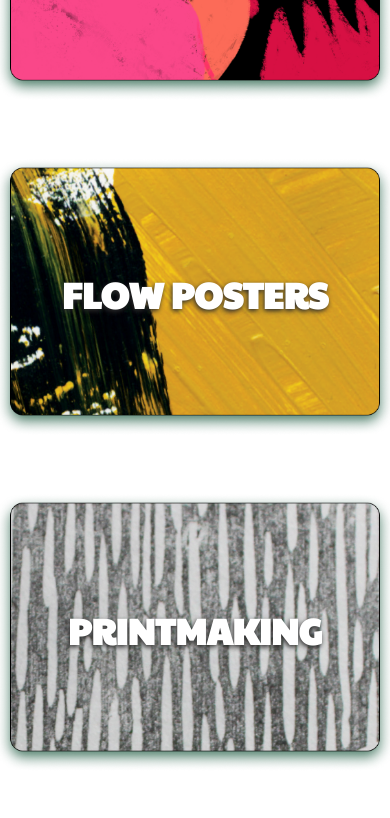
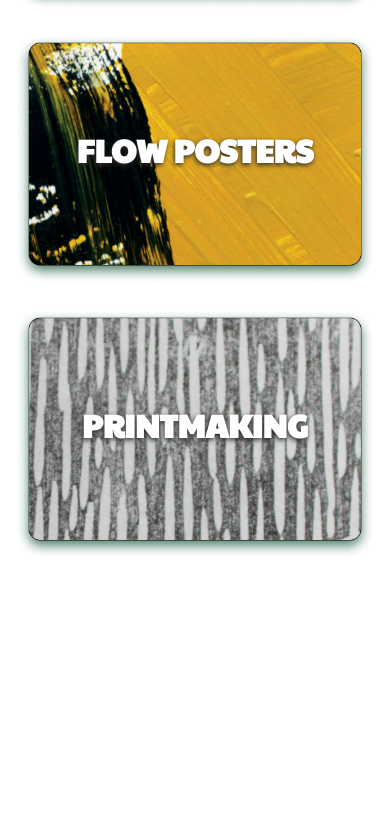
Before and after one commit to askalos/Skalos-Portfoilio-Site, a plain HTML site: page work.html in a window 390 px wide. Shown: the part 576-1394 px from the top of the page. After the commit the page ends 1167 px from the top, so only its background shows below. Drawn offline with nearby package versions, Linux system fonts and the light colour scheme.

Commit message:
Tim's Upload
Workgrid all fixed, ready to launch tonight.

```diff
--- a/css/style.css
+++ b/css/style.css
@@ -392,13 +392,13 @@ section{
   margin: 0 auto;
   flex-direction: row;
   flex-wrap: wrap;
-  width: 90%;
+  width: 100%;
   text-shadow: -1px 2px 5px rgb(44, 44, 44);
 }
 
 
 .work_section img{
-  width: 400px;
+  width: 550px;
 }
 
 .portfoliobutton{
@@ -406,13 +406,13 @@ section{
   justify-content: center;
   align-items: center;
   flex-direction: column;
-  margin: 3%;
+  margin: 2% 0% -4% 0%;
 }
 
 .portfoliobutton a {
   z-index: 1;
   position: relative;
-  top: -160px;
+  top: -220px;
   color: #fff;
 }
 
@@ -533,6 +533,10 @@ h4{
   padding-top: 60px;
 }
 
+.work_section img {
+  width: 500px;
+}
+
 .booklet img{
   width: 95%;
   height: auto;
@@ -613,6 +617,18 @@ h4{
 .booklet img{
   width: 95%;
   height: auto;
+}
+
+.work_section img {
+  width: 360px;
+}
+
+.portfoliobutton a {
+  z-index: 1;
+  position: relative;
+  top: -150px;
+  color: #fff;
+  font-size: 32px;
 }
 
 .maincontent img{
@@ -858,6 +874,14 @@ h4{
   height: auto;
 }
 
+.portfoliobutton a {
+  z-index: 1;
+  position: relative;
+  top: -150px;
+  color: #fff;
+  font-size: 30px;
+}
+
 .maincontent img{
   width: 100%;
   height: auto;
```
